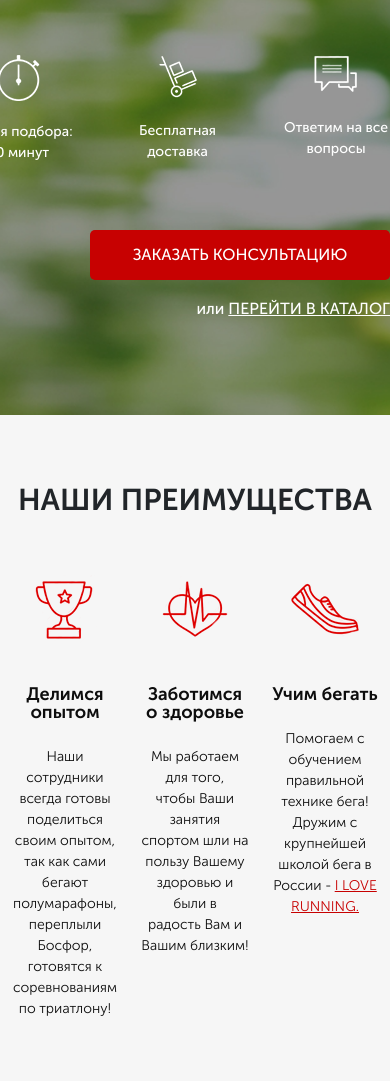
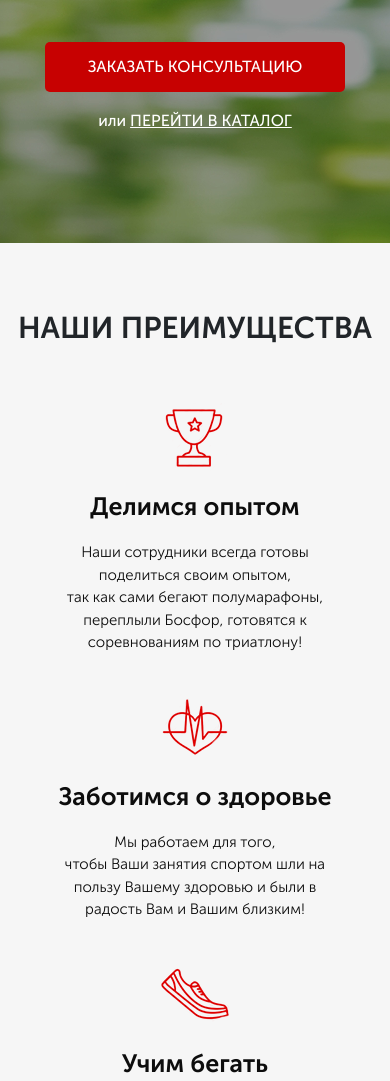
Before and after one commit to YogurtWithSpoon/pulse_learning, a website: page src/index.html in a window 390 px wide. Shown: the part 407-1488 px from the top of the page. Drawn offline with Linux system fonts and the light colour scheme.

Commit message:
Added media queries for 960px 736px and 480px

```diff
--- /dev/null
+++ b/src/sass/_media.sass
@@ -0,0 +1,91 @@
+@media all and (max-width: 960px)
+    .header
+        justify-content: space-between
+        padding: 0 5%
+        &__official
+            display: none
+    .main
+        &__wrapper
+            margin-right: 5%
+    .advantages
+        &__card
+            width: 29%
+@media all and (max-width: 736px)
+    .header
+        &__logo
+            width: 40%
+        &__phone
+            font-size: 15px
+    .button
+        width: 130px
+        height: 25px
+        font-size: 12px
+        &_main
+            width: 300px
+            height: 50px
+            font-size: 16px
+    .main
+        padding-bottom: 15%
+        &__header
+            font-size: 34px
+        &__subheader
+            font-size: 17px
+        &__wrapper
+            display: flex
+            flex-direction: column
+            align-items: center
+            margin-right: 0
+            margin-top: 12%
+    .advantages
+        &__wrapper
+            flex-direction: column
+            align-items: center
+        &__cards
+            margin: 0px 10px 10% 10px
+            width: 100%
+        &__title
+            font-size: 25px
+            margin: 25px 0
+        &__descr
+            font-size: 15px
+
+@media all and (max-width: 480px)
+    .header
+        &__logo
+            width: 40%
+        &__phone
+            font-size: 15px
+    .button
+        width: 125px
+        height: 25px
+        font-size: 10px
+        &__main
+
+        &_main
+            width: 300px
+            height: 50px
+            font-size: 16px
+    .main
+        padding-bottom: 15%
+        &__header
+            font-size: 28px
+        &__subheader
+            font-size: 17px
+            text-align: center
+        &__icons
+            width: 90%
+    .button__wrapper
+        margin-top: 16%
+
+    .advantages
+        &__wrapper
+            flex-direction: column
+            align-items: center
+        &__cards
+            margin: 0px 10px 10% 10px
+            width: 100%
+        &__title
+            font-size: 25px
+            margin: 25px 0
+        &__descr
+            font-size: 15px
--- a/src/sass/blocks/_advantages.sass
+++ b/src/sass/blocks/_advantages.sass
@@ -26,7 +26,6 @@
         margin-bottom: 25px
         line-height: 18px
     &__descr
-        transform-text: uppercase
         a
             text-decoration: underline
             color: $main-color
--- a/src/sass/style.sass
+++ b/src/sass/style.sass
@@ -13,3 +13,4 @@
 @import 'blocks/header'
 @import 'blocks/buttons'
 @import 'blocks/advantages'
+@import 'media'
```
Also changed, not shown: src/css/style.min.css.
